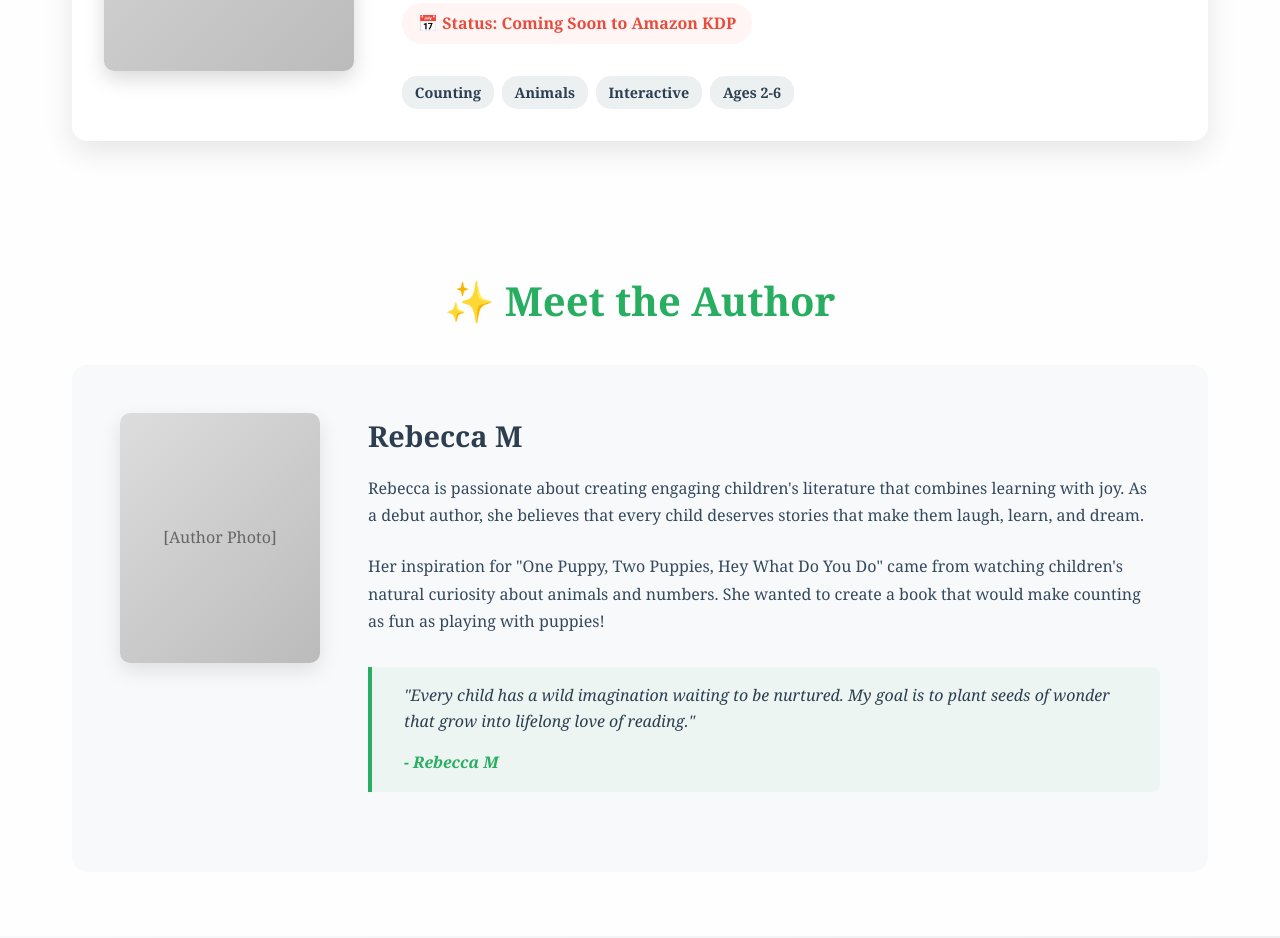
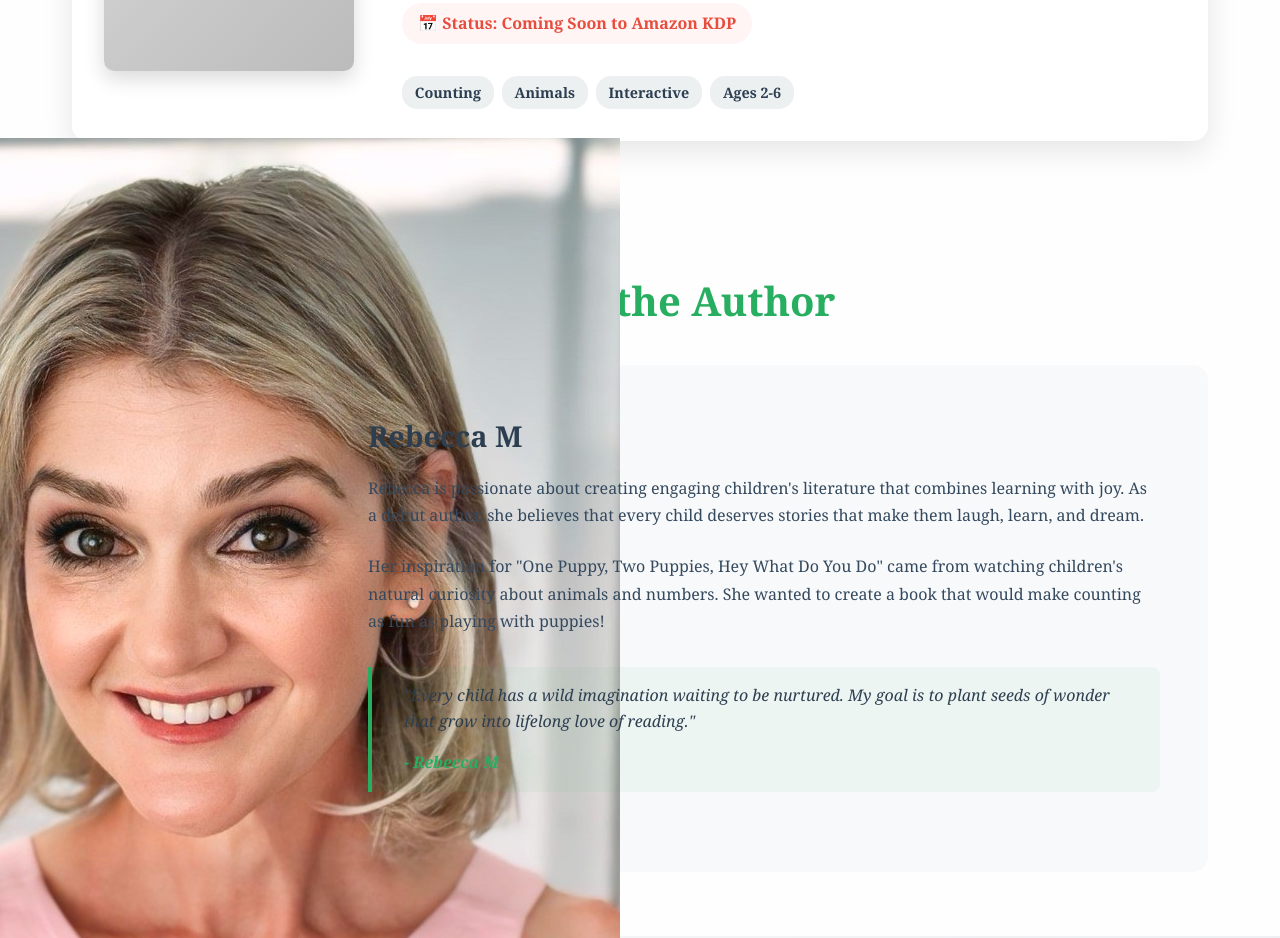
Before and after one commit to lichner/wildimaginationpublishers, a plain HTML site: page index.html in a window 1280 px wide. Shown: the part 1463-2401 px from the top of the page. Drawn offline with Linux system fonts and the light colour scheme.

Commit message:
Updated author

```diff
--- a/index.html
+++ b/index.html
@@ -82,7 +82,7 @@
             <h2>✨ Meet the Author</h2>
             <div class="author-card">
                 <div class="author-placeholder">
-                    [Author Photo]
+                    <img src="rebecca.jpeg" alt="Author Rebecca M" loading="lazy">
                 </div>
                 <div class="author-info">
                     <h3>Rebecca M</h3>
```
Also changed, not shown: rebecca.jpeg (added).
